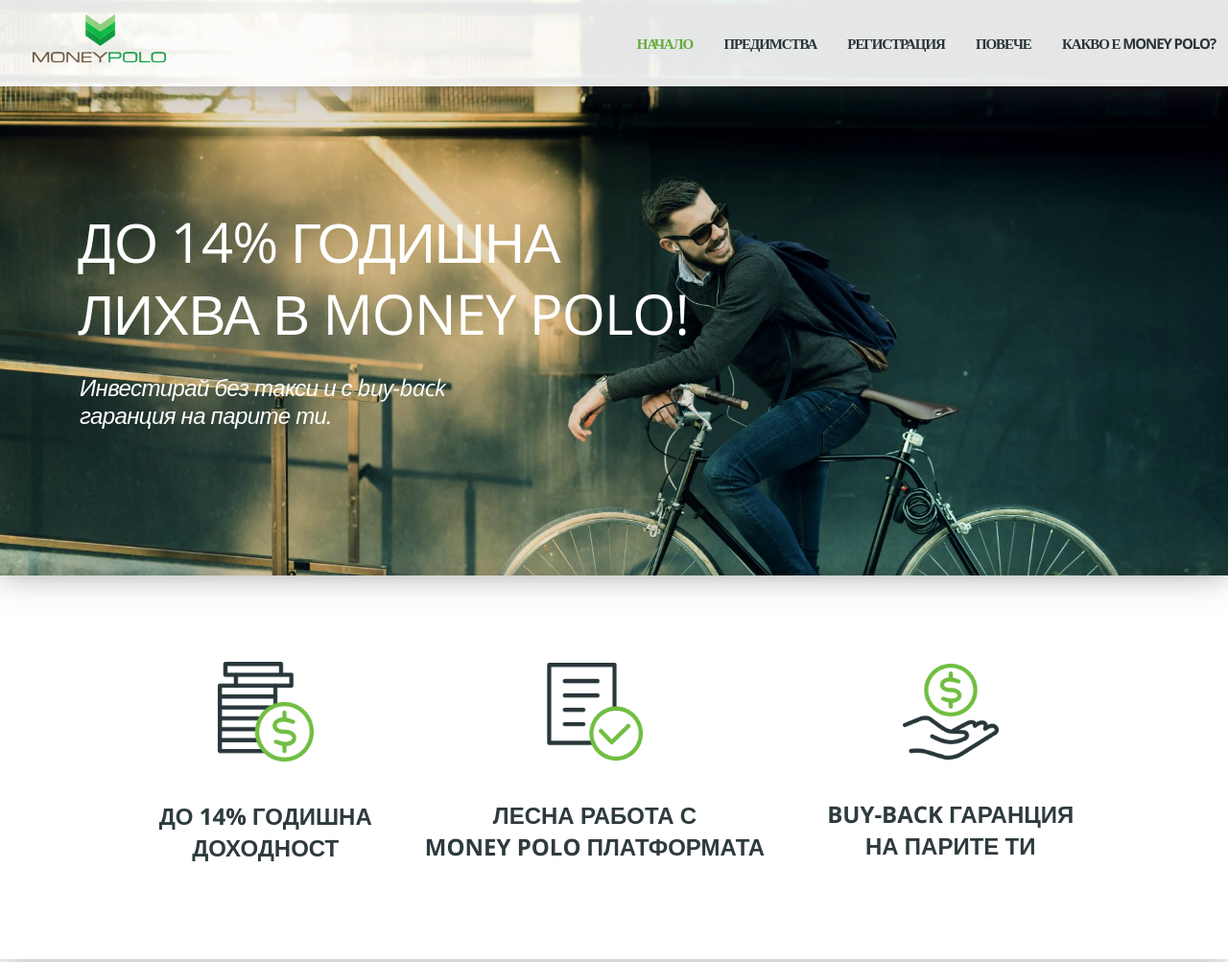
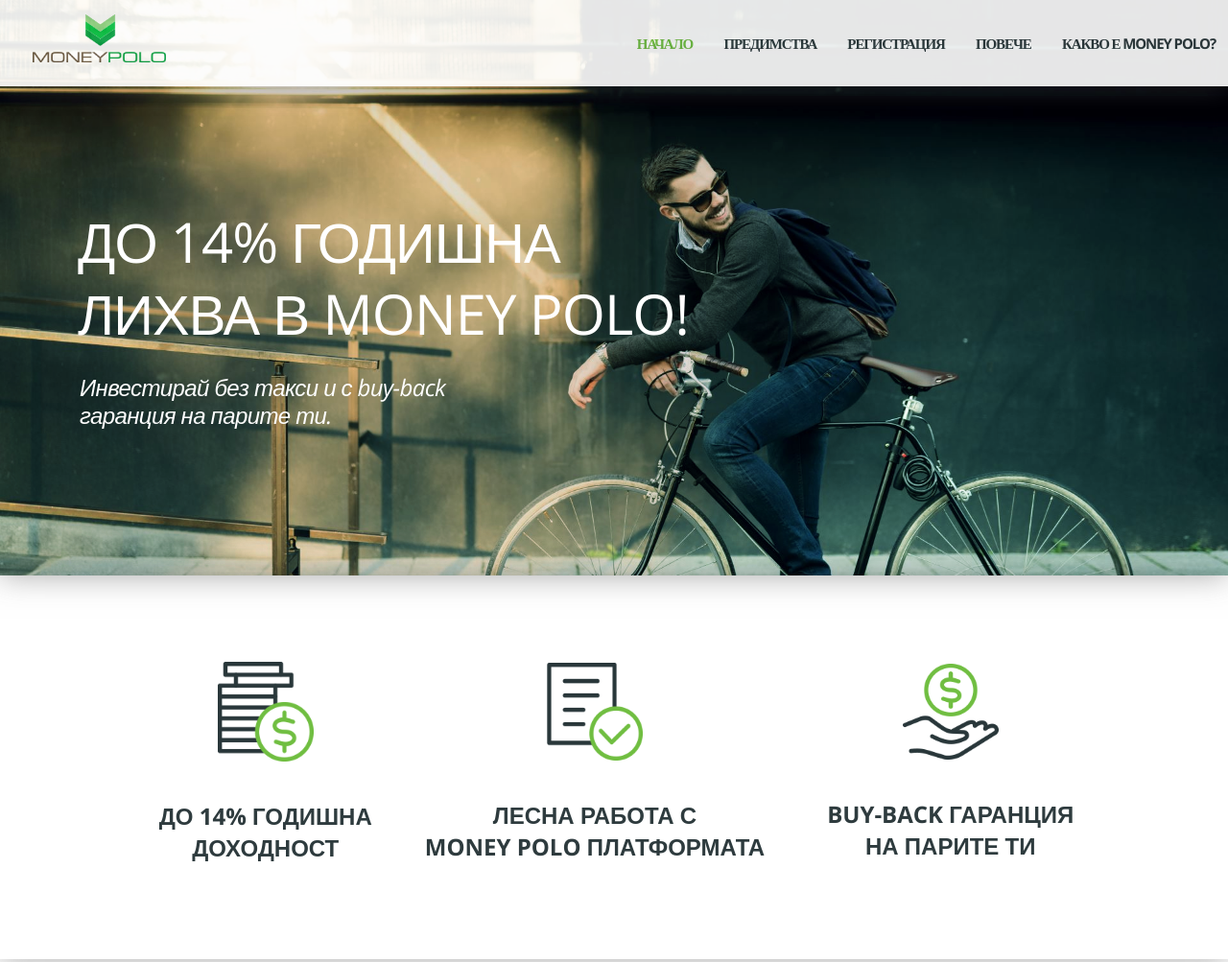
Before and after one commit to martinboykov/MoneyPolo, a website built with webpack: page src/index.html in a window 1280 px wide. Shown: the top 1003 px of the page at 96% size. Built offline with nearby package versions, Linux system fonts and the light colour scheme.

Commit message:
hero image

```diff
--- a/src/scss/pages/home.scss
+++ b/src/scss/pages/home.scss
@@ -43,7 +43,7 @@
 
      &__bg-img {
        background-image: url('../public/images/first_sec_bg_img.jpg'), linear-gradient(65deg, rgb(0, 153, 61) 0%, rgb(166, 206, 56) 100%);
-       background-position: 50% 18.51%;
+       background-position: 50% 32%;
        background-repeat: no-repeat;
        background-size: cover;
        // background-attachment: scroll;
```
